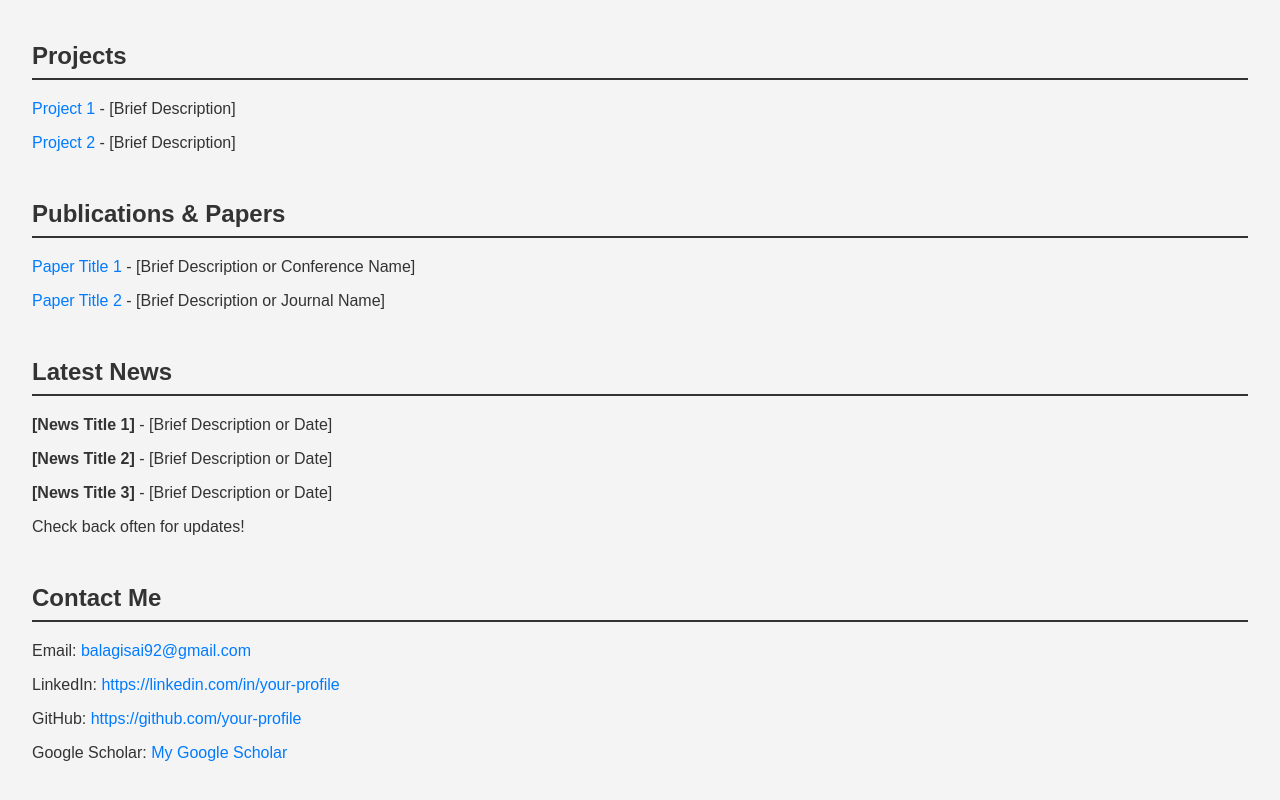
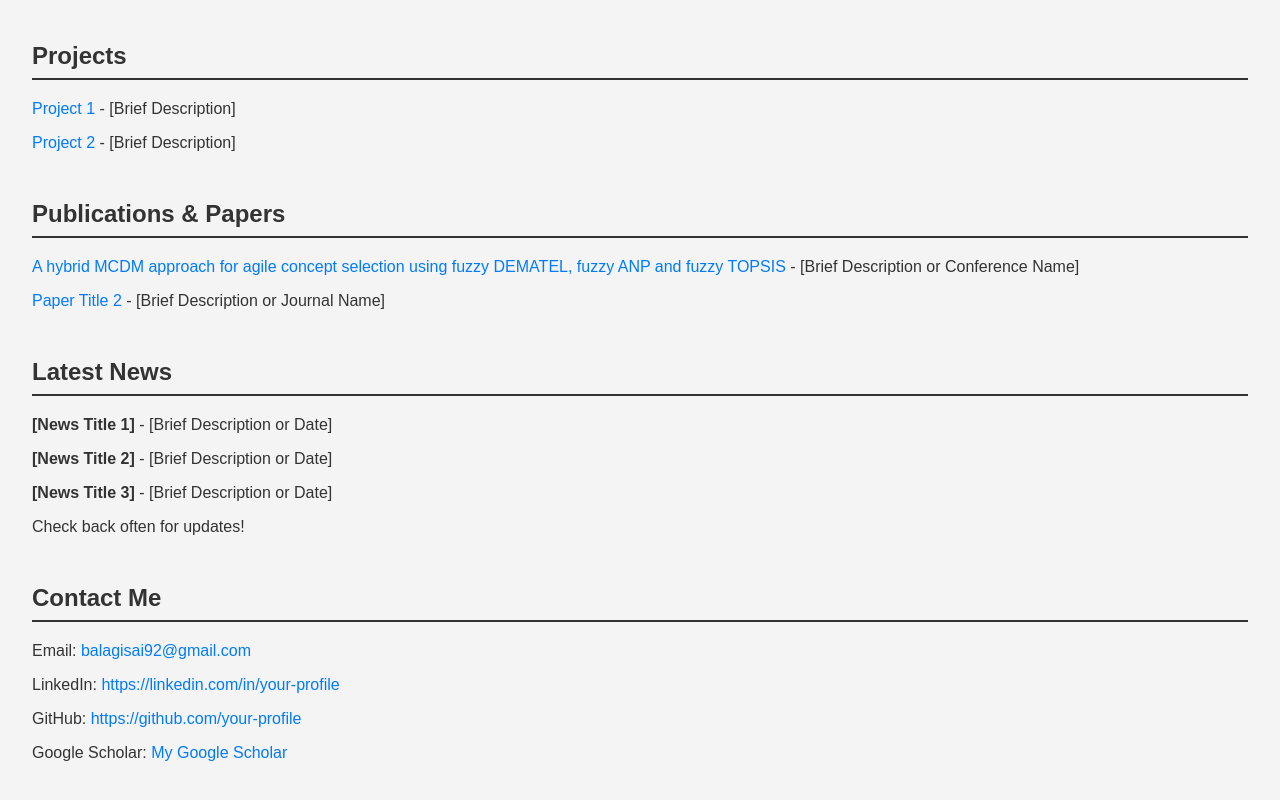
Before and after one commit to saibalagi006/saibalagi006.github.io, a plain HTML site: page index.html in a window 1280 px wide. Shown: the part 1109-1909 px from the top of the page. Drawn offline with Linux system fonts and the light colour scheme.

Commit message:
Update index.html

```diff
--- a/index.html
+++ b/index.html
@@ -68,7 +68,7 @@
         <section id="papers">
             <h2>Publications & Papers</h2>
             <ul>
-                <li><a href="https://link-to-your-paper.com" target="_blank">Paper Title 1</a> - [Brief Description or Conference Name]</li>
+                <li><a href="https://link.springer.com/article/10.1007/s00170-015-7718-6" target="_blank">A hybrid MCDM approach for agile concept selection using fuzzy DEMATEL, fuzzy ANP and fuzzy TOPSIS</a> - [Brief Description or Conference Name]</li>
                 <li><a href="https://link-to-your-paper.com" target="_blank">Paper Title 2</a> - [Brief Description or Journal Name]</li>
             </ul>
         </section>
```
